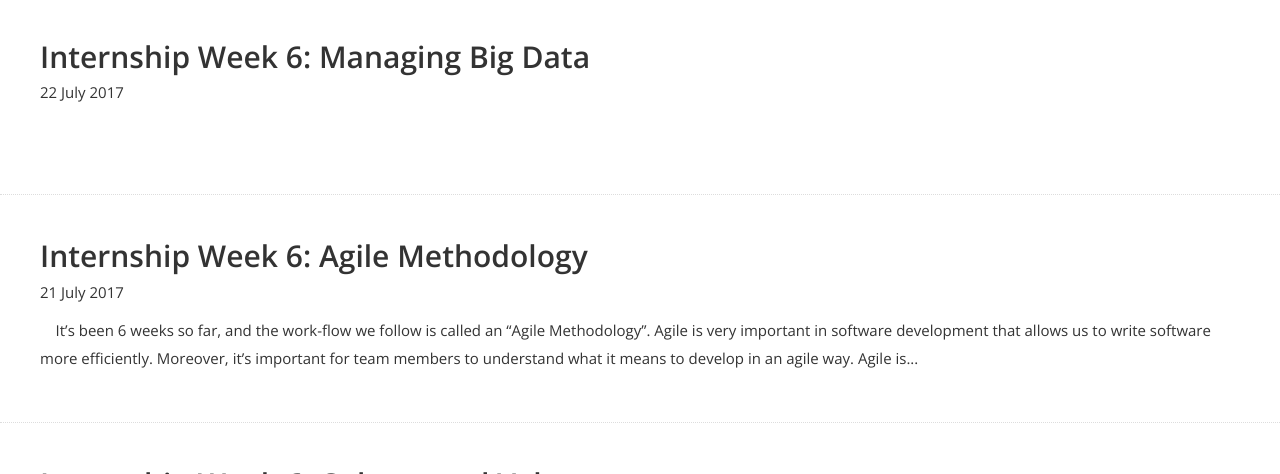
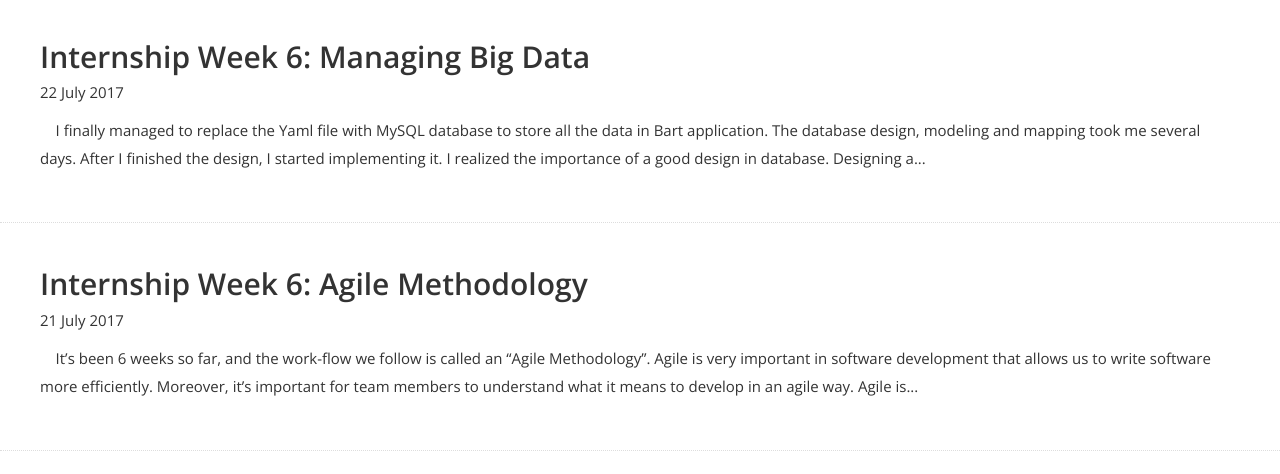
Before and after one commit to sanginovs/personal-website, a Jekyll site: the page built from blog.html, in a window 1280 px wide and 900 px high, cut to the strip 426-900 px from the top of the window. Built offline with Jekyll 4.4.1, drawn with Linux system fonts in a browser that asks for light colours; nearby versions of some CDN libraries; some web fonts are replaced; comment, search, counter and statistics services are not loaded.

Commit message:
added week 6blogs

```diff
--- a/_posts/2017-07-22-big-data.md
+++ b/_posts/2017-07-22-big-data.md
@@ -7,6 +7,6 @@ author: "Sher Sanginov"
 
 <img class="img-responsive" src="/assets/img/intern14.png" alt="Drawing" style="width: 450px; height: 400px; display: block; float:left; ">
 
-&nbsp;&nbsp;&nbsp;&nbsp;
+&nbsp;&nbsp;&nbsp;&nbsp;I finally managed to replace the Yaml file with MySQL database to store all the data in Bart application. The database design, modeling and mapping took me several days. After I finished the design, I started implementing it. I realized the importance of a good design in database. Designing a good database allows an easy and efficient retrieval of data. After implementing the actual working code, I usually test it. I realized how testing is important in software development which I did not know before. You should test each function using various number of inputs and try to break it. Even though unit testing is an extra cost, it actually reduces the number of bugs released in production. Back in the days, when I took CS courses, we didn't do much with unit-testing. Now, I know why. This is because unit-testing is often used for larger projects since it can ensure that new additions and changes to large projects don’t interfere with other sections of the code.
 
-&nbsp;&nbsp;&nbsp;&nbsp;
+&nbsp;&nbsp;&nbsp;&nbsp;After testing my code with a very large data, I realized I needed to find a way to make my database implementation more efficient. Importing all that data into a database took 15 minutes in total which is not that efficient. For example, number of datasets that got inserted into a dataset table was 20208 while number of rows inserted into Rows table was 88975. Working with big data is really exciting. I've never worked with so much data before and now I know what it feels like. It was a good learning experience. After you test your code with large inputs, then you realize how efficient your code is. It takes me back to my Algorithm class from the last semester when we analyzed different efficiency of algorithms. The knowledge of algorithm is actually very helpful to me since it helps me to implement the database data insertion more efficiently.
```
